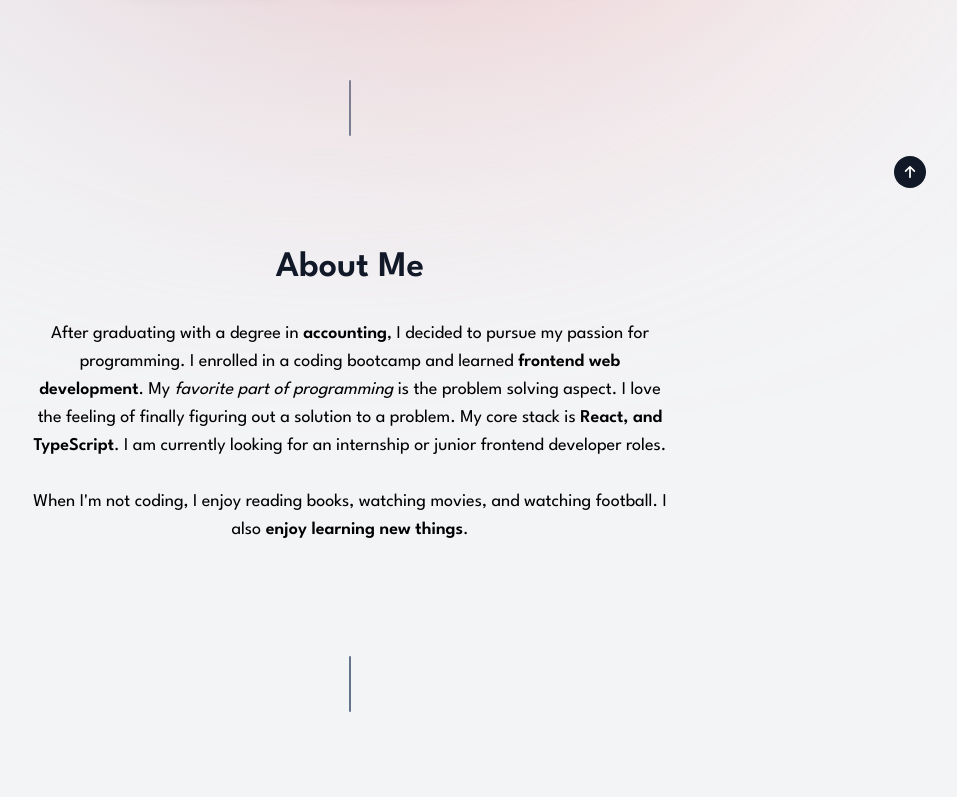
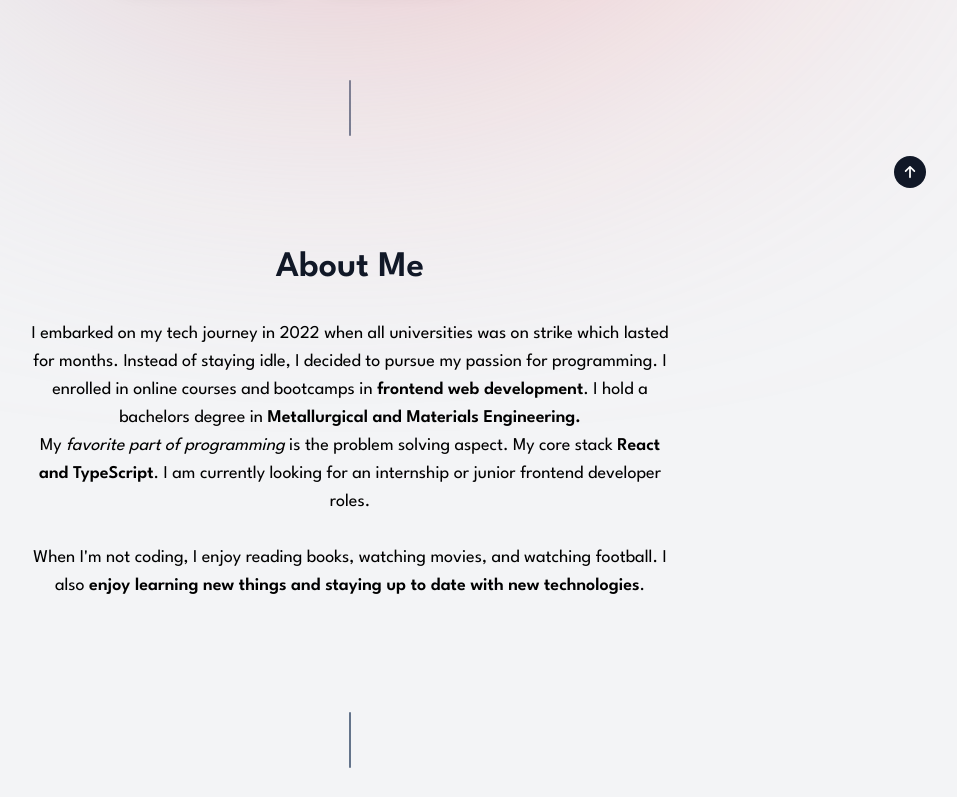
Before and after one commit to Mahmud1087/portfolio_new, a React (Vite) app: page / in a window 1280 px wide. Shown: the part 572-1369 px from the top of the page, without its empty margins (290-1247 px from the left). Built offline with nearby package versions, Linux system fonts and the light colour scheme; a web font is replaced by a local one.

Commit message:
edited the about me content

```diff
--- a/src/components/AboutMe.tsx
+++ b/src/components/AboutMe.tsx
@@ -18,20 +18,22 @@ const AboutMe = () => {
     >
       <Title title='About Me' />
       <p className='text-lg dark:text-white/70 dark:font-[200] sm:px-6 lg:px-0 '>
-        After graduating with a degree in{' '}
-        <span className='font-semibold dark:font-normal dark:text-white'>
-          accounting
-        </span>
-        , I decided to pursue my passion for programming. I enrolled in a coding
-        bootcamp and learned{' '}
+        I embarked on my tech journey in 2022 when all universities was on
+        strike which lasted for months. Instead of staying idle, I decided to
+        pursue my passion for programming. I enrolled in online courses and
+        bootcamps in{' '}
         <span className='font-semibold dark:font-normal dark:text-white'>
           frontend web development
         </span>
-        . My <i>favorite part of programming</i> is the problem solving aspect.
-        I love the feeling of finally figuring out a solution to a problem. My
-        core stack is{' '}
+        . I hold a bachelors degree in{' '}
         <span className='font-semibold dark:font-normal dark:text-white'>
-          React, and TypeScript
+          Metallurgical and Materials Engineering.
+        </span>
+        <br />
+        My <i>favorite part of programming</i> is the problem solving aspect. My
+        core stack{' '}
+        <span className='font-semibold dark:font-normal dark:text-white'>
+          React and TypeScript
         </span>
         . I am currently looking for an internship or junior frontend developer
         roles.
@@ -40,7 +42,7 @@ const AboutMe = () => {
         When I'm not coding, I enjoy reading books, watching movies, and
         watching football. I also{' '}
         <span className='font-semibold dark:font-normal dark:text-white'>
-          enjoy learning new things
+          enjoy learning new things and staying up to date with new technologies
         </span>
         .
       </p>
```
